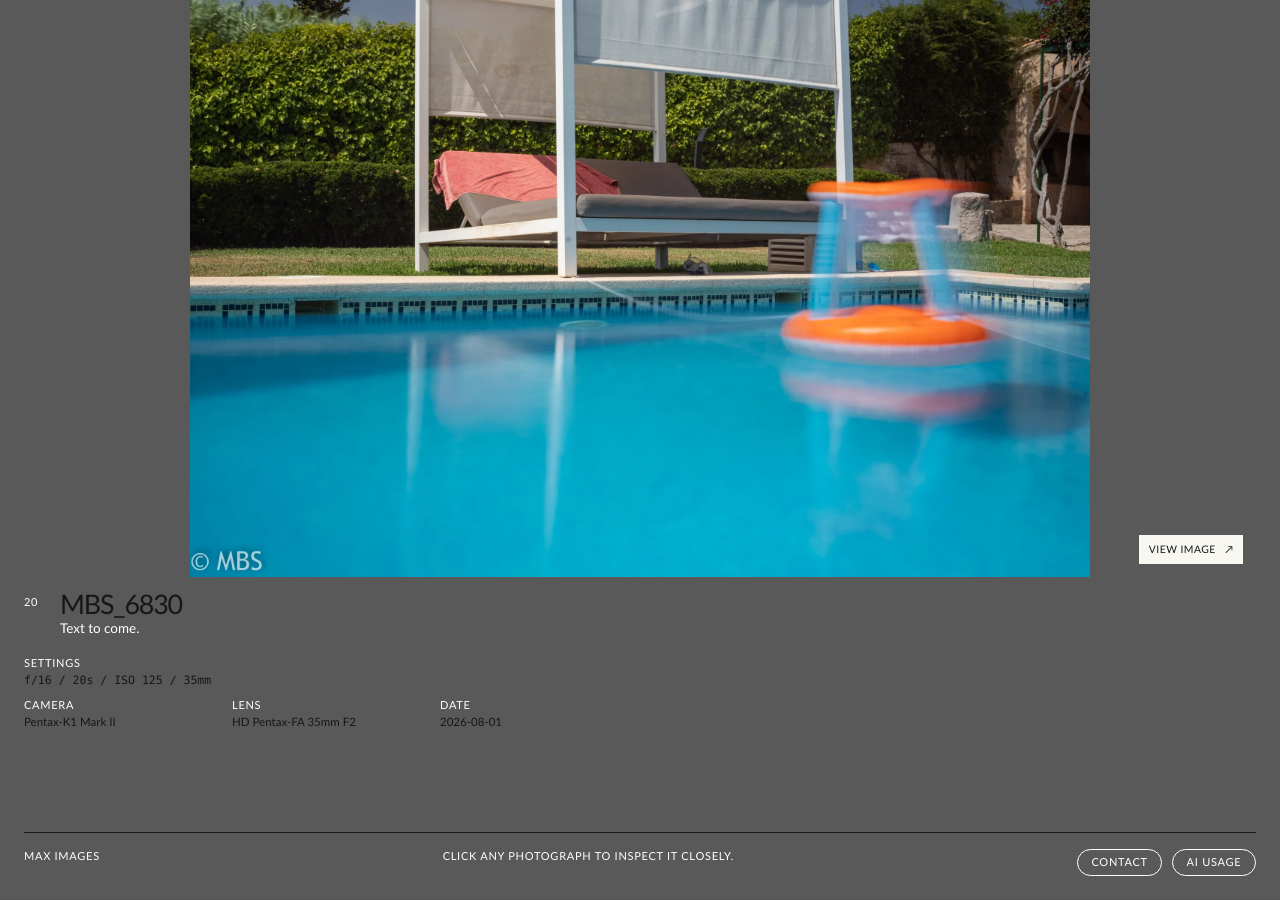
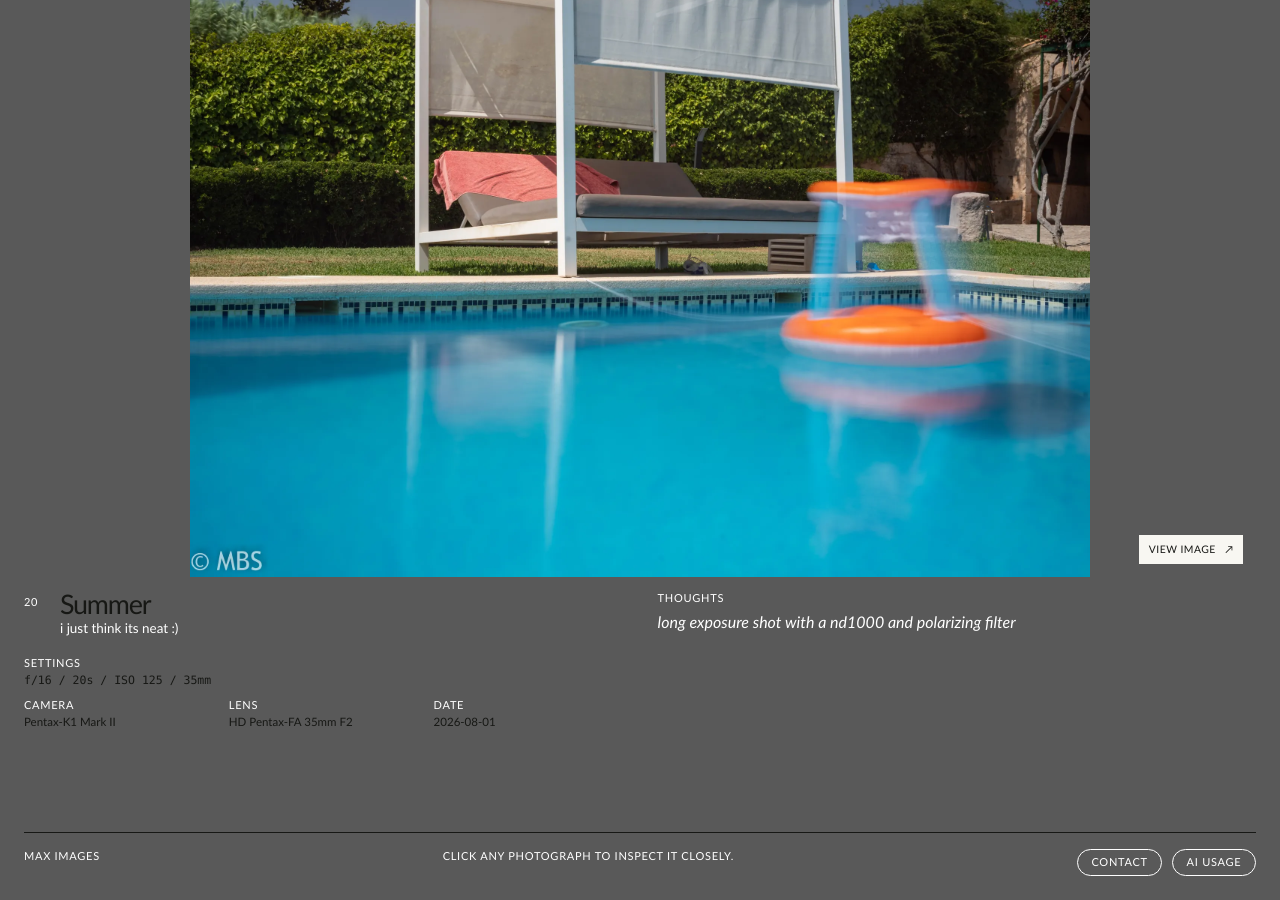
Before and after one commit to Bloodwing1/Bloodwing1.github.io, a Jekyll site: the page built from index.md, in a window 1280 px wide and 900 px high, scrolled down 730 px. Built offline with Jekyll 4.4.1, drawn with Linux system fonts in a browser that asks for light colours.

Commit message:
Update picture 20 title and description

```diff
--- a/_data/featured.yml
+++ b/_data/featured.yml
@@ -9,6 +9,6 @@
 # `image`, and write a fresh `note`.
 
 image: "/assets/WebPics2/MBS_6830.webp"
-note: ""
+note: "long exposure shot with a nd1000 and polarizing filter"
 past:
   - "/assets/WebPics2/MBS_7640.webp"
--- a/_data/gallery.yml
+++ b/_data/gallery.yml
@@ -283,9 +283,9 @@ images:
       model: "Pentax-K1 Mark II"
       lens: "HD Pentax-D FA 15-30mm F2.8"
 
-  - title: "MBS_6830"
+  - title: "Summer"
     path: "/assets/WebPics2/MBS_6830.webp"
-    description: "Text to come."
+    description: "i just think its neat :)"
     date: "2026-08-01"
     width: 2400
     height: 1920
```
Also changed, not shown: 1 other file.
